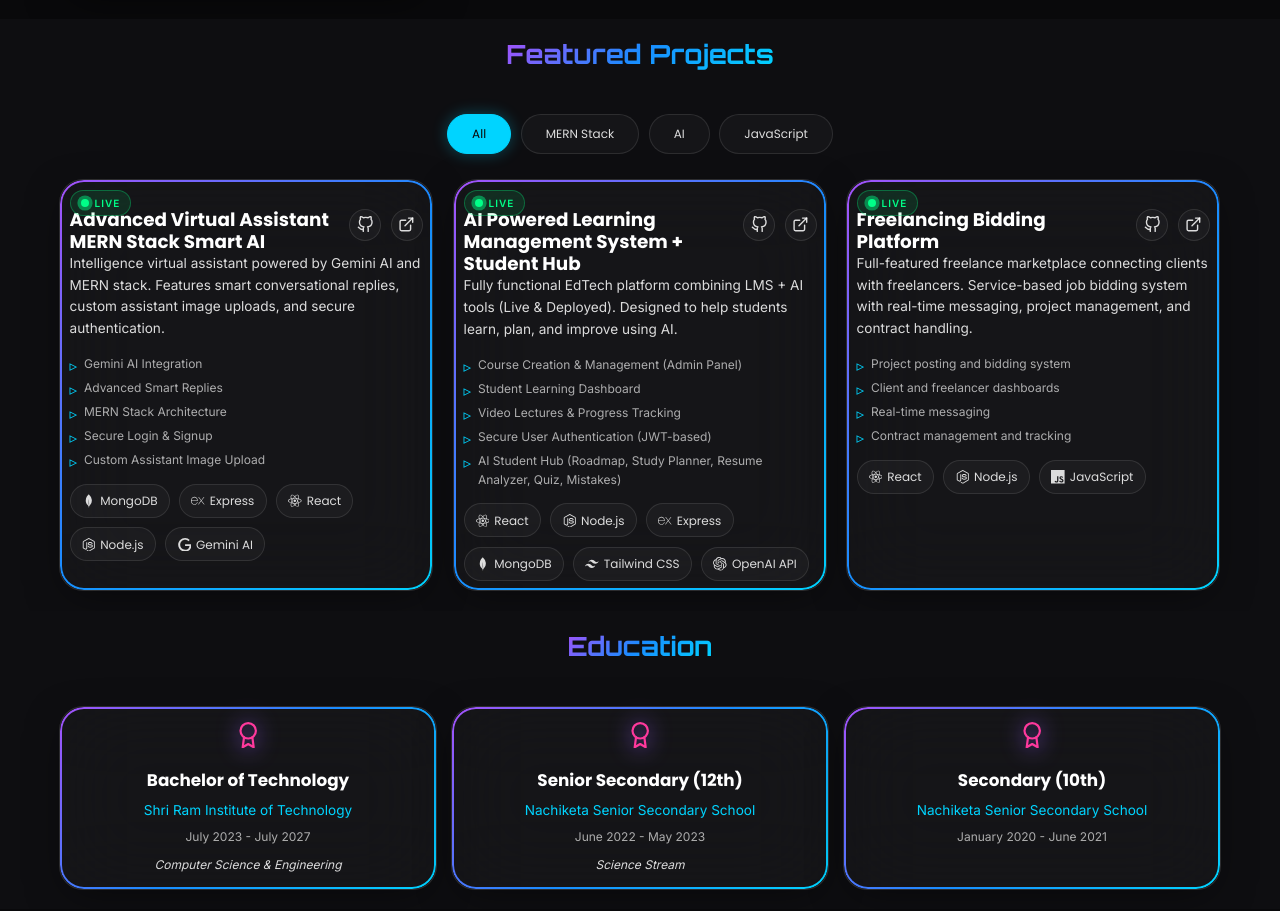
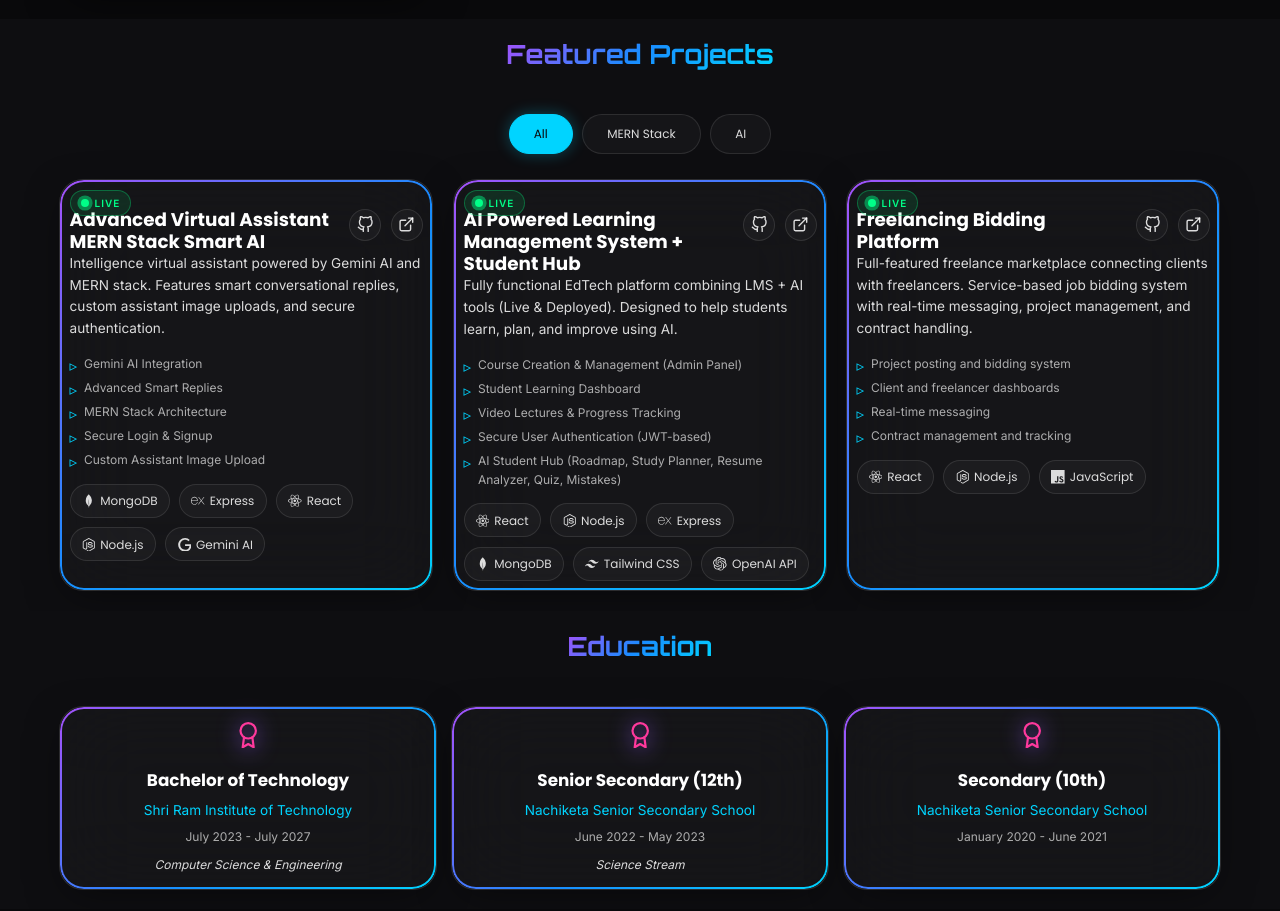
Before and after one commit to palakvishwakarma44/my-portfolio, a React (Vite) app: page / in a window 1280 px wide. Shown: the part 1965-2876 px from the top of the page. Built offline with nearby package versions, Linux system fonts and the light colour scheme.

Commit message:
feat: refine project categories and filters

```diff
--- a/src/components/Projects.jsx
+++ b/src/components/Projects.jsx
@@ -10,7 +10,7 @@
     const [ref, isVisible] = useScrollReveal({ threshold: 0.1 });
     const [activeFilter, setActiveFilter] = useState('All');
 
-    const categories = ['All', 'MERN Stack', 'AI', 'JavaScript'];
+    const categories = ['All', 'MERN Stack', 'AI'];
 
     const projects = [
         {
@@ -37,7 +37,7 @@
         },
         {
             title: 'AI Powered Learning Management System + Student Hub',
-            category: 'MERN Stack',
+            category: 'AI',
             description:
                 'Fully functional EdTech platform combining LMS + AI tools (Live & Deployed). Designed to help students learn, plan, and improve using AI.',
             features: [
```
